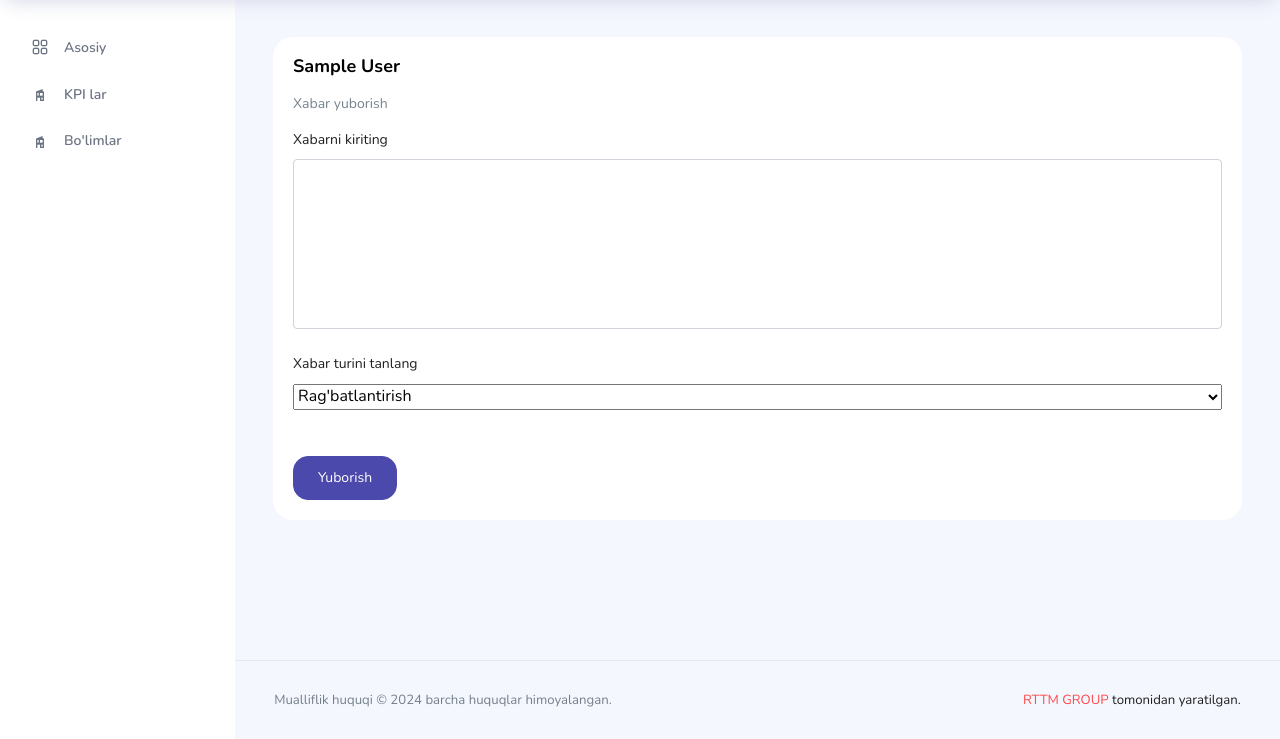
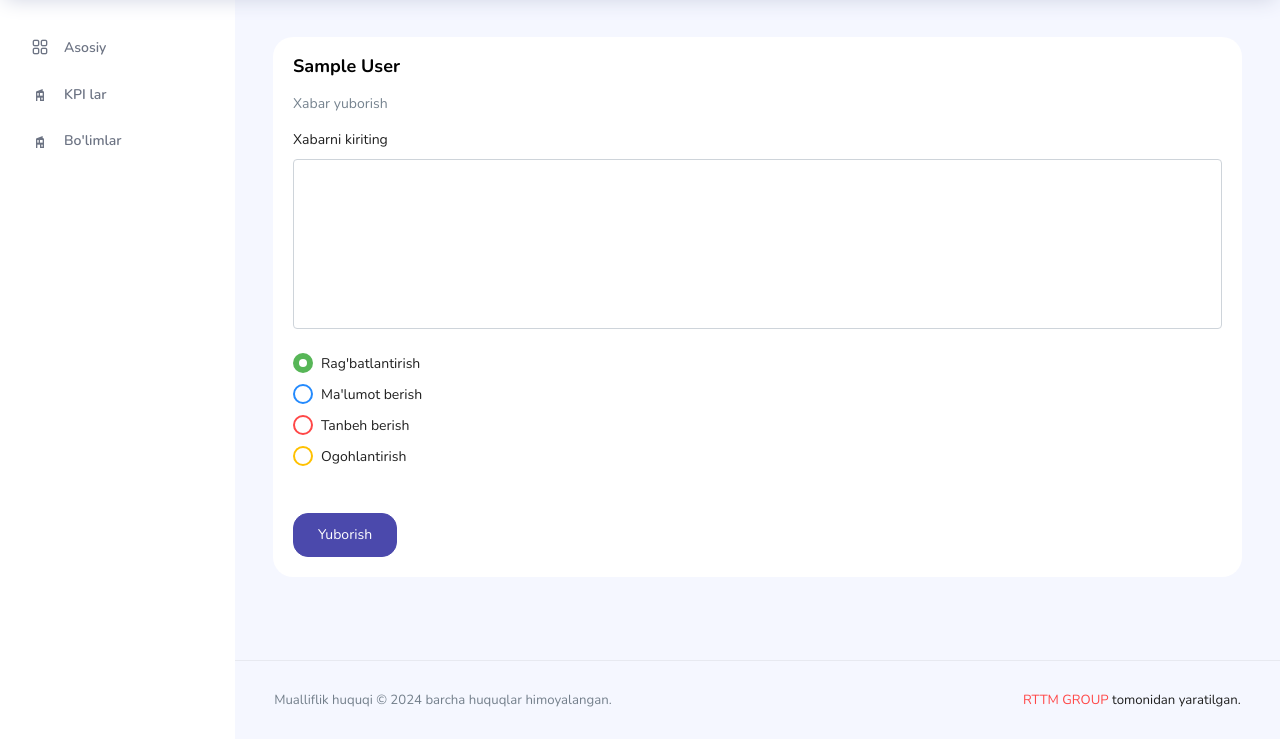
Before and after one commit to uzfin/kpi, a Django app: page /dashboard/notefications/1/ in a window 1280 px wide. Shown: the part 61-800 px from the top of the page. Run offline with Django 5.2, Linux system fonts and the light colour scheme; a user stored in the database is signed in; tables that the repository leaves empty hold one stand-in row (values such as "Sample post"); grey boxes marked "Sample" are stand-in pictures; style sheets or scripts are compiled from the project's sources; parts of the project's set-up code (start-up, migrations or seed data) failed here and were passed over; some libraries are stand-ins or nearby versions.

Commit message:
send notefications form

```diff
--- a/dashboard/templates/dashboard/notefications/send.html
+++ b/dashboard/templates/dashboard/notefications/send.html
@@ -14,12 +14,41 @@
         <form class="forms-sample" method="post">
           {% csrf_token %}
 
-          <input type="hidden" name="employee" value="{{ employee.id }}" required>
+          <input type="hidden" name="sender" value="{{ user.id }}" required>
+          <input type="hidden" name="receiver" value="{{ employee.id }}" required>
           <div class="form-group">
               <label>Xabarni kiriting</label>
-              <textarea class="form-control" id="exampleTextarea1" rows="10" name="message" required></textarea>
+              <textarea class="form-control" id="exampleTextarea1" rows="10" name="massage" required></textarea>
           </div>
 
+          <div class="form-group">
+            <div class="form-check form-check-success">
+              <label class="form-check-label">
+                <input type="radio" class="form-check-input" name="type" value="{{ notefication.SUCCESS }}" checked>
+                Rag'batlantirish
+              </label>
+            </div>
+            <div class="form-check form-check-info">
+              <label class="form-check-label">
+                <input type="radio" class="form-check-input" name="type" value="{{ notefication.INFO }}">
+                Ma'lumot berish
+              </label>
+            </div>
+            <div class="form-check form-check-danger">
+              <label class="form-check-label">
+                <input type="radio" class="form-check-input" name="type" value="{{ notefication.DENGER }}">
+                Tanbeh berish
+              </label>
+            </div>
+            <div class="form-check form-check-warning">
+              <label class="form-check-label">
+                <input type="radio" class="form-check-input" name="type" value="{{ notefication.WARNING }}">
+                Ogohlantirish
+              </label>
+            </div>
+          </div>
+
+{% comment %}
           <div class="form-group">
             <label>Xabar turini tanlang</label>
             <select class="js-example-basic-single w-100", name="type" required>
@@ -28,7 +57,7 @@
               <option value="{{ notefication.DENGER }}">Tanqid qilish</option>
               <option value="{{ notefication.WARNING }}">Ogohlantirish</option>
             </select>
-          </div>
+          </div> {% endcomment %}
 
           </br>
           <button type="submit" class="btn btn-primary mr-2">Yuborish</button>
--- a/dashboard/views/notefication_views.py
+++ b/dashboard/views/notefication_views.py
@@ -30,8 +30,6 @@ class SendNoteficationView(IsCeoOrManager, View):
     def post(self, request: HttpRequest, employee_id: int) -> HttpResponse:
 
         create_form = NoteficationCreationForm(request.POST)
-        print(request.POST)
-        print(create_form.errors)
 
         if create_form.is_valid():
             create_form.save()
```
